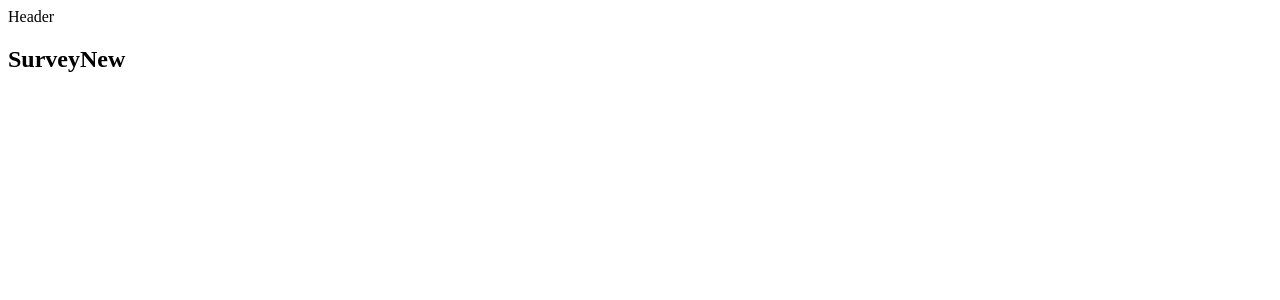
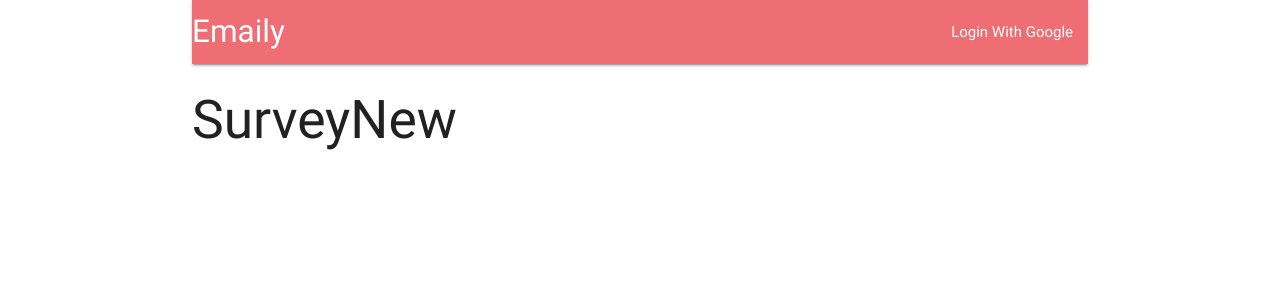
Before and after one commit to ahmadabugosh/fullstack-server, a React (Create React App) app in the folder client/: page /surveys/new in a window 1280 px wide. Shown: the top 300 px of the page. Built offline with nearby package versions, Linux system fonts and the light colour scheme; no server answers.

Commit message:
Added action creators and redux thunk

```diff
--- /dev/null
+++ b/client/src/actions/index.js
@@ -0,0 +1,10 @@
+import axios from 'axios';
+import { FETCH_USER } from './types';
+
+export const fetchUser = () => {
+  return function(dispatch) {
+    axios
+      .get('/api/current_user')
+      .then(res => dispatch({ type: FETCH_USER, payload: res }));
+  };
+};
--- /dev/null
+++ b/client/src/actions/types.js
@@ -0,0 +1 @@
+export const FETCH_USER = 'fetch_user';
--- a/client/src/components/App.js
+++ b/client/src/components/App.js
@@ -1,14 +1,21 @@
-import React from 'react';
+import React, { Component } from 'react';
 import { BrowserRouter, Route } from 'react-router-dom';
+import { connect } from 'react-redux';
+import * as actions from '../actions';
 
 import Header from './Header';
 const Dashboard = () => <h2>Dashboard</h2>;
 const SurveyNew = () => <h2>SurveyNew</h2>;
 const Landing = () => <h2>Landing</h2>;
 
-const App = () => {
+class App extends Component {
+  componentDidMount() {
+    this.props.fetchUser();
+  }
+
+  render() {
     return (
-    <div>
+      <div className="container">
         <BrowserRouter>
           <div>
             <Header />
@@ -19,6 +26,7 @@
         </BrowserRouter>
       </div>
     );
-};
+  }
+}
 
-export default App;
+export default connect(null, actions)(App);
--- a/client/src/components/Header.js
+++ b/client/src/components/Header.js
@@ -3,9 +3,18 @@
 class Header extends Component {
   render() {
     return (
-      <div>
-        Header
-      </div>
+      <nav>
+        <div className="nav-wrapper">
+          <a className="left brand-logo">
+            Emaily
+          </a>
+          <ul className="right">
+            <li>
+              <a>Login With Google</a>
+            </li>
+          </ul>
+        </div>
+      </nav>
     );
   }
 }
--- a/client/src/index.js
+++ b/client/src/index.js
@@ -1,11 +1,14 @@
+import 'materialize-css/dist/css/materialize.min.css';
 import React from 'react';
 import ReactDOM from 'react-dom';
 import { Provider } from 'react-redux';
 import { createStore, applyMiddleware } from 'redux';
+import reduxThunk from 'redux-thunk';
 
 import App from './components/App';
+import reducers from './reducers';
 
-const store = createStore(() => [], {}, applyMiddleware());
+const store = createStore(reducers, {}, applyMiddleware(reduxThunk));
 
 ReactDOM.render(
   <Provider store={store}><App /></Provider>,
--- a/client/src/reducers/authReducer.js
+++ b/client/src/reducers/authReducer.js
@@ -1,4 +1,5 @@
 export default function(state = {}, action) {
+  console.log(action);
   switch (action.type) {
     default:
       return state;
```
Also changed, not shown: client/package.json (+6 -1 lines), 1 other file (tests, documents, lock files or other folders). Lines whose indentation alone changed are shown as unchanged.
